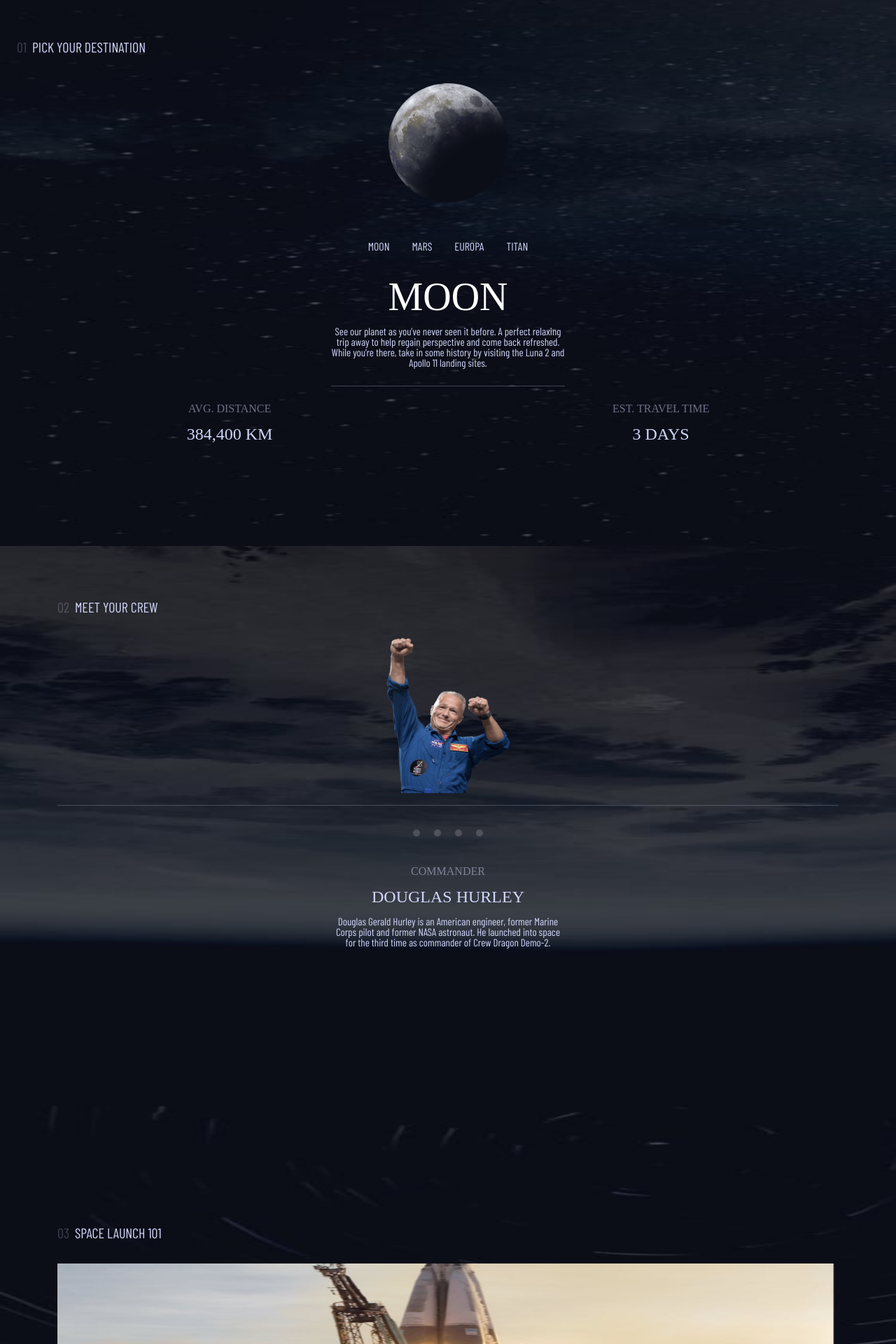
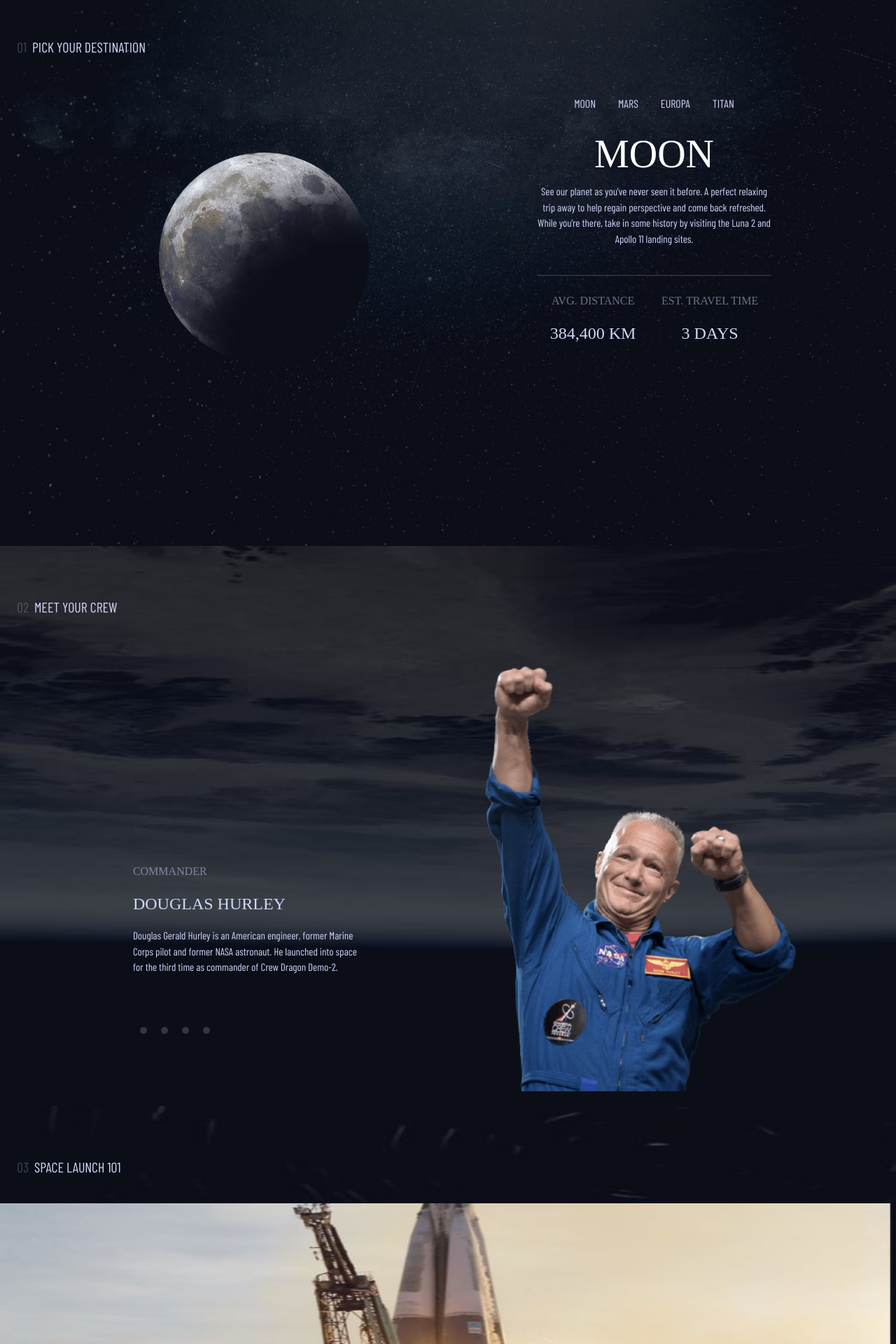
Before and after one commit to johnnycrisp/space-website, a React (Create React App) app: page / in a window 1280 px wide. Shown: the part 820-2740 px from the top of the page at 70% size. Built offline with nearby package versions, Linux system fonts and the light colour scheme; a web font is replaced by a local one.

Commit message:
desktop styling home crew destination

```diff
--- a/src/components/Crew/Crew.jsx
+++ b/src/components/Crew/Crew.jsx
@@ -6,23 +6,28 @@ import IMG from '../../assets/crew/image-douglas-hurley.png'
 const Crew = () => {
   return (
     <div className="crew__wrapper">
+
+         <h5 className="crew__header"><span>02</span>MEET YOUR CREW</h5>
         <Container>
-            <h5 className="crew__header"><span>02</span>MEET YOUR CREW</h5>
-            <div className="image__container">
+
+            <div className="image__container mb-0">
                 <img src={IMG} alt="IMG NAME" />
 
             </div>
-           <hr className="mb-4" />
+           <hr className="mt-0 mb-4" />
+
+            <div className="crew__info mb-4">
             <ul className="nav-btn-list-sm">
                 <li className="nav-btn-sm"></li>
                 <li className="nav-btn-sm"></li>
                 <li className="nav-btn-sm"></li>
                 <li className="nav-btn-sm"></li>
             </ul>
-            <div className="crew__info mb-4">
-                <p className="sub-head-1">COMMANDER</p>
+            <div className="crew__member-info"> <p className="sub-head-1">COMMANDER</p>
             <p className="sub-head-2">DOUGLAS HURLEY</p>
             <p className="crew__text">Douglas Gerald Hurley is an American engineer, former Marine Corps pilot and former NASA astronaut. He launched into space for the third time as commander of Crew Dragon Demo-2.</p>
+            </div>
+
             </div>
 
         </Container>
--- a/src/components/Crew/crew.scss
+++ b/src/components/Crew/crew.scss
@@ -79,3 +79,76 @@ hr  {
 .crew__text {
     max-width: 334px;
 }
+
+@media screen and (min-width: 575px) {
+
+        .crew__wrapper {
+
+            align-items: flex-start;
+
+                .container {
+
+                display: flex;
+                flex-direction: column-reverse;
+
+                .crew__info {
+                        flex-direction: column-reverse;
+                    }
+
+                hr {
+                    display: none;
+                }
+
+                    img {
+
+                        width: 60%;
+                        height: auto;
+                    }
+
+                }
+
+                .crew__header {
+                    margin-bottom: 40px;
+                }
+    }
+
+        @media screen and (min-width: 768px) {
+
+            .crew__wrapper {
+
+                    .container {
+
+                        flex-direction: row-reverse;
+                        align-items: end;
+                        justify-content: space-around;
+
+                        .image__container {
+                            width: 40%;
+                            height: auto;
+
+                            img {
+                                width: 100%;
+                                height: auto;
+                            }
+                        }
+                        .crew__info {
+                            flex-direction: column-reverse;
+                            padding: 3rem;
+                            text-align: left;
+
+                            p {
+                                text-align: left;
+                            }
+
+                            ul {
+                                    align-self: flex-start;
+                                        justify-self: flex-end;
+                                        margin-bottom: 0;
+                                        margin-top: 3rem;
+                            }
+                        }
+                    }
+
+        }
+    }
+}
--- a/src/components/Destination/Destination.jsx
+++ b/src/components/Destination/Destination.jsx
@@ -10,21 +10,21 @@ const Destination = () => {
     <div className="destination__wrapper">
 
             <h5 className="destination__header"><span>01</span>PICK YOUR DESTINATION</h5>
+            <Container>
             <div className="image__container">
                 <img src={IMG} alt="IMG Moon" />
             </div>
-            <Nav className="nav__links">
+             <div className="planet__info-all"><div className="planet__info">
+                <Nav className="nav__links">
                   <Nav.Link className="nav__link" href="#action1">MOON</Nav.Link>
                   <Nav.Link className="nav__link" href="#action2">MARS</Nav.Link>
                   <Nav.Link className="nav__link" href="#action3">EUROPA</Nav.Link>
                   <Nav.Link className="nav__link" href="#action4">TITAN</Nav.Link>
                 </Nav>
-                <div className="planet__info">
             <h2 className="planet__header">MOON</h2>
             <p className="planet__text">See our planet as you’ve never seen it before. A perfect relaxing trip away to help regain perspective and come back refreshed. While you’re there, take in some history by visiting the Luna 2 and Apollo 11 landing sites.</p>
-
+            </div>
             <hr className="my-4"/>
-            </div>
             <div className="dest__info">
 
                 <div className="distance__info">
@@ -34,8 +34,10 @@ const Destination = () => {
                 <div className="travel__info">
                     <p className="sub-head-1">EST. TRAVEL TIME</p>
                     <p className="sub-head-2">3 DAYS</p>
-                </div>
+                </div></div>
+
             </div>
+            </Container>
 
     </div>
   )
--- a/src/components/Destination/destination.scss
+++ b/src/components/Destination/destination.scss
@@ -59,9 +59,12 @@
 
 }
 
-// .planet__info {
-//     width: 100%;
-// }
+.planet__info {
+    justify-content: center;
+        align-items: center;
+        display: flex;
+        flex-direction: column;
+     }
 
  .planet__text {
      max-width: 334px;
@@ -94,9 +97,14 @@ hr {
 @media screen and (min-width: 575px) {
 
     .destination__header {
-    width: 100%;
-    display: flex;
-    align-items: flex-start;
+
+        background:
+                url(../../assets/destination/background-destination-tablet.jpg) center / 100% 100% border-box no-repeat;
+        }
+
+                h5 {
+                    text-align: left;
+                    align-self: flex-start;
                 }
 
     .dest__info {
@@ -109,6 +117,35 @@ hr {
                 text-align: left;
                 font-size: 16px;
         }
+.destination__wrapper .image__container img {
+            height: 300px;
+            width: 300px;
+        }
+@media screen and (min-width: 768px) {
 
+   .destination__wrapper {
+
+    background:
+            url(../../assets/destination/background-destination-desktop.jpg) center / 100% 100% border-box no-repeat;
+
+    h5 {
+        background: transparent;
+        text-align: left;
+        align-self: flex-start;
+    }
+    .container {
+                flex-direction: row;
+                display: flex;
+                justify-content: space-around;
+
+                .image__container {
+                    align-self: flex-end;
+                    padding: 3rem;
 
                 }
+    }
+   }
+
+}
+
+}
--- a/src/components/Header/Header.jsx
+++ b/src/components/Header/Header.jsx
@@ -8,11 +8,12 @@ const Header = () => {
     <div className="header__container">
         {/* <Nav /> */}
         <Container className="hero__wrapper">
-        <h5>SO YOU WANT TO TRAVEL TO</h5>
+        <div className="hero__info"><h5>SO YOU WANT TO TRAVEL TO</h5>
         <h1>SPACE</h1>
-        <p className="hero__text">Let’s face it; if you want to go to space, you might as well genuinely go to outer space and not hover kind of on the edge of it. Well sit back, and relax because we’ll give you a truly out of this world experience!</p>
-        <div className="button-background">
-        <button className="btn-main">EXPLORE</button></div>
+        <p className="hero__text">Let’s face it; if you want to go to space, you might as well genuinely go to outer space and not hover kind of on the edge of it. Well sit back, and relax because we’ll give you a truly out of this world experience!</p></div>
+        <div className="btn__wrapper">
+        <button className="btn-main">EXPLORE</button>
+        </div>
         </Container>
     </div>
   )
--- a/src/components/Header/header.scss
+++ b/src/components/Header/header.scss
@@ -78,5 +78,24 @@
         margin-top: 106px;
     }
 
+@media screen and (min-width: 768px) {
+
+    .header__container {
+
+        background:
+                url(../../assets/home/background-home-desktop.jpg) center / 100% 100% border-box no-repeat;
+       h1 {
+        font-size: 120px;
+       }
+
+        .hero__wrapper {
+        flex-direction: row;
+        justify-content: space-around;
+        align-items: flex-end;
+        padding: 3rem;
+    }
 
 }
+
+}
+}
--- a/src/components/Technology/Technology.jsx
+++ b/src/components/Technology/Technology.jsx
@@ -7,15 +7,18 @@ import IMG from '../../assets/technology/image-launch-vehicle-landscape.jpg';
 const Technology = () => {
   return (
     <div className="tech__wrapper">
-        <Container>
-            <h5 className="crew__header"><span>03</span>SPACE LAUNCH 101</h5>
+        {/* <div className="tech__header-container"> */}
+            <h5 className="tech__header"><span>03</span>SPACE LAUNCH 101</h5>
             <div className="image__container">
                 <img src={IMG} alt="IMG NAME" />
             </div>
+        {/* </div> */}
+
+        <Container>
             <div className="nav-btn-list-lg">
-                <Button className="nav-btn-lg">1</Button>
-                <Button className="nav-btn-lg">2</Button>
-                <Button className="nav-btn-lg">3</Button>
+                <Button variant="outline-light" className="nav-btn-lg">1</Button>
+                <Button variant="outline-light" className="nav-btn-lg">2</Button>
+                <Button  variant="outline-light"className="nav-btn-lg">3</Button>
             </div>
             <div className="tech__info mb-4">
                 <p className="sub-head-1">THE TERMINOLOGY...</p>
--- a/src/components/Technology/technology.scss
+++ b/src/components/Technology/technology.scss
@@ -65,3 +65,34 @@
 .tech__text {
     max-width: 334px;
 }
+
+@media screen and (min-width: 575px) {
+
+    .tech__wrapper {
+
+        align-items: flex-start;
+
+            .image__container {
+                align-self: center;
+                img {
+
+                height: 310px;
+                width: 100vw;
+            }}
+
+
+
+    }
+
+@media screen and (min-width: 768px) {
+
+    .tech__wrapper {
+
+        .container {
+
+
+        }
+    }
+
+    }
+}
--- a/src/index.scss
+++ b/src/index.scss
@@ -124,6 +124,7 @@ sans-serif;
 
 p {
   font-family: $font-secondary;
+  line-height: 1.5;
 }
 
 h1 {
```
Lines whose indentation alone changed are shown as unchanged.
